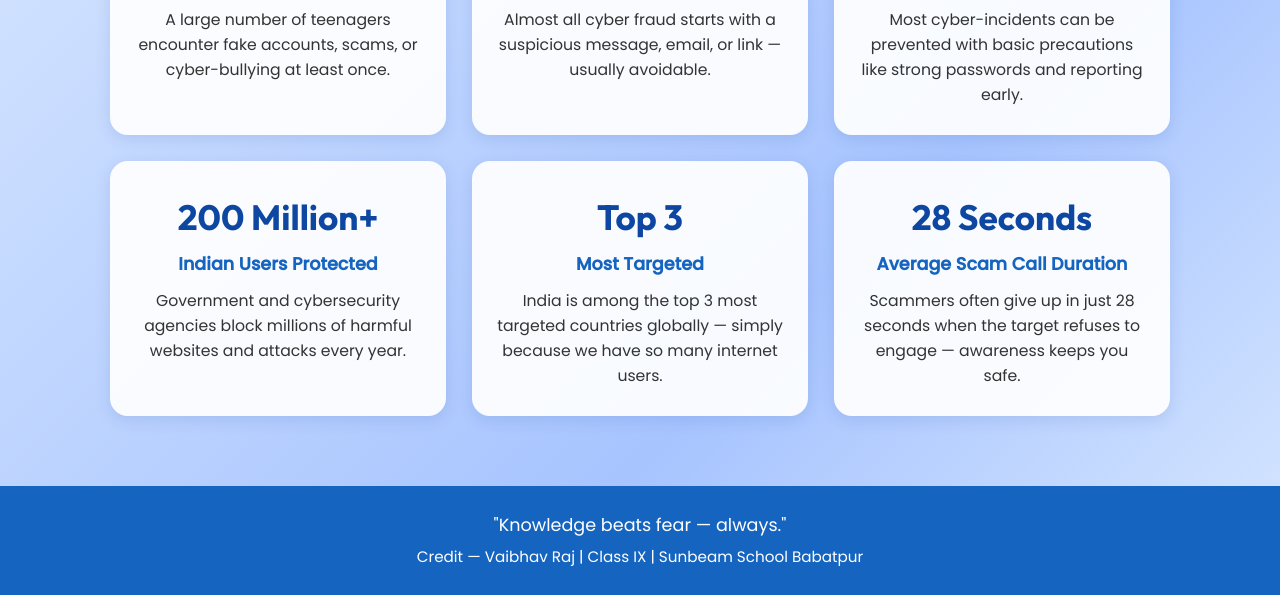
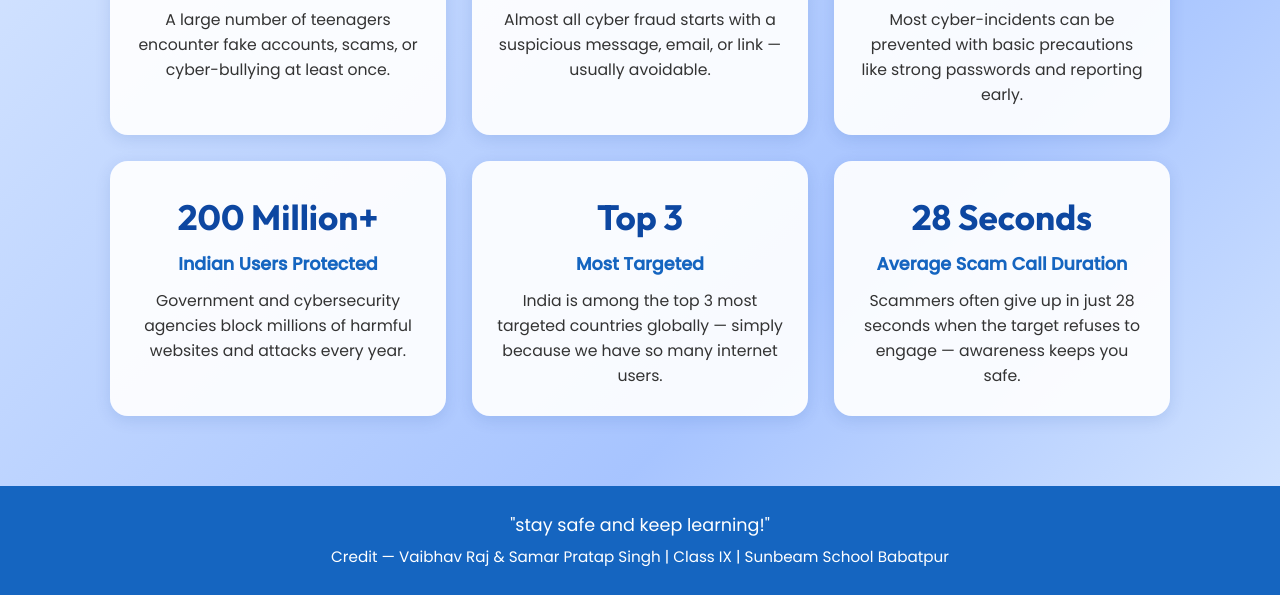
Before and after one commit to vaibhavraj-projects/cyber-safety-guide, a plain HTML site: page stats.html in a window 1280 px wide. Shown: the part 685-1280 px from the top of the page. Drawn offline with Linux system fonts and the light colour scheme.

Commit message:
Update stats.html

```diff
--- a/stats.html
+++ b/stats.html
@@ -104,8 +104,8 @@
 
     <!-- FOOTER -->
     <footer>
-        <p class="footer-quote">"Knowledge beats fear — always."</p>
-        <p class="footer-credit">Credit — Vaibhav Raj | Class IX | Sunbeam School Babatpur</p>
+        <p class="footer-quote">"stay safe and keep learning!"</p>
+        <p class="footer-credit">Credit — Vaibhav Raj & Samar Pratap Singh | Class IX | Sunbeam School Babatpur</p>
     </footer>
 
 </body>
```
